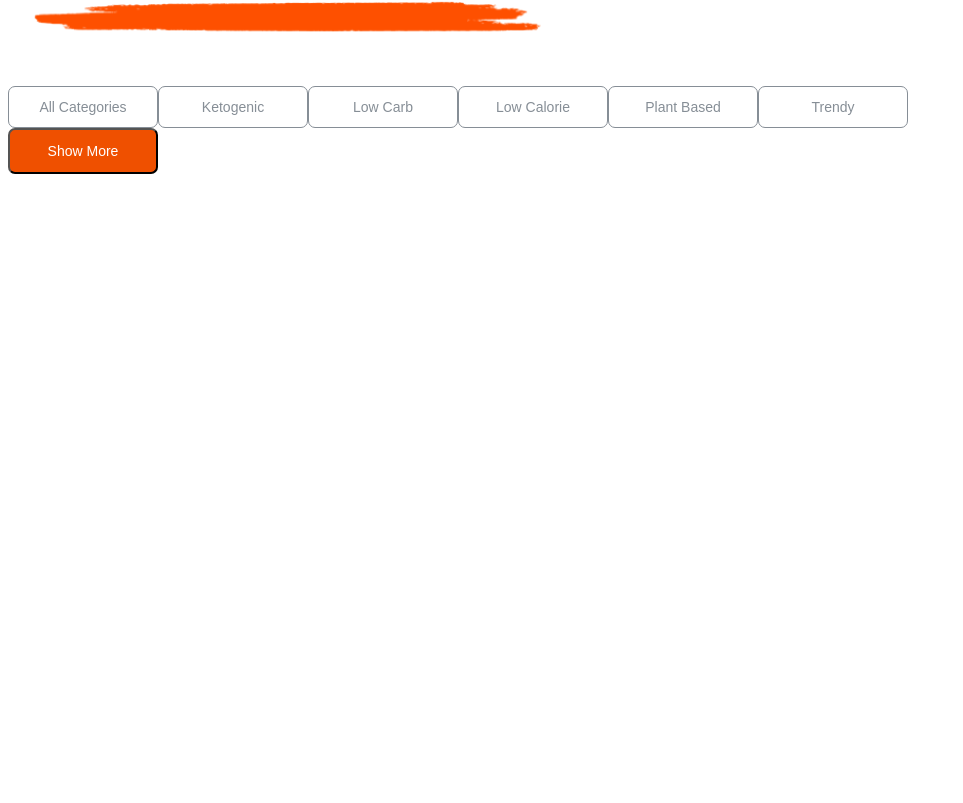
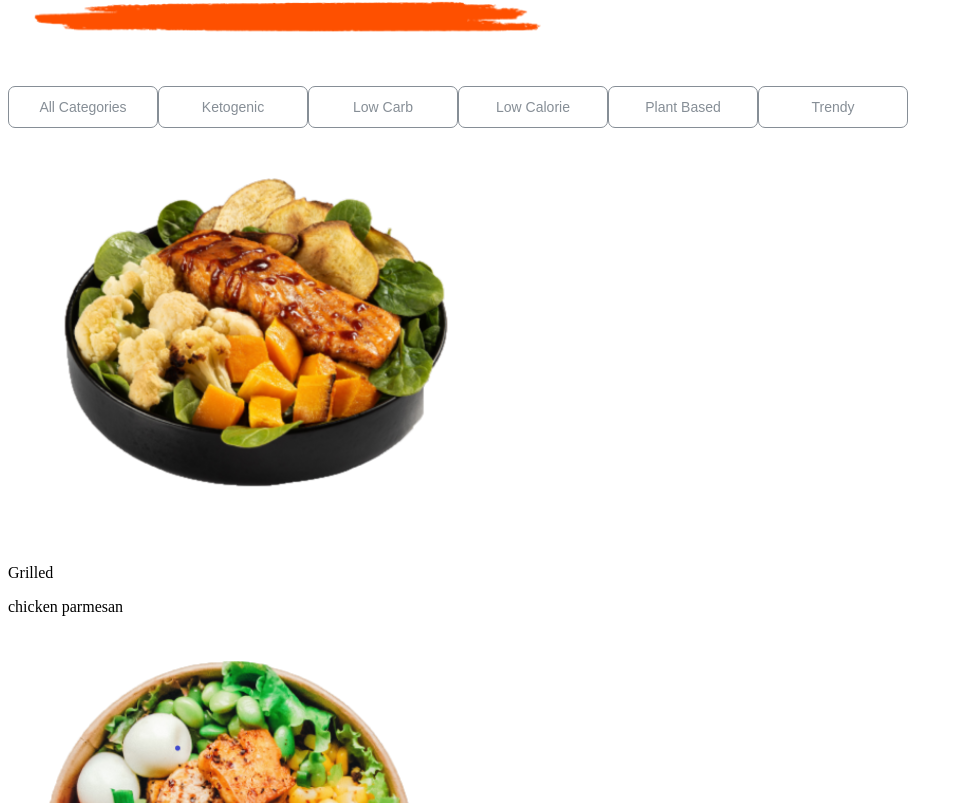
Before and after one commit to KobiManuel/React_Meals, a React (Create React App) app: page / in a window 1280 px wide. Shown: the part 1157-1960 px from the top of the page, without its empty margins (0-963 px from the left). Before the commit the page ends 1339 px from the top, so only its background shows below. Built offline with nearby package versions, Linux system fonts and the light colour scheme.

Commit message:
style(formatting): formatted document

```diff
--- a/src/Pages/LandingPage/MealsSection/Main.jsx
+++ b/src/Pages/LandingPage/MealsSection/Main.jsx
@@ -1,20 +1,12 @@
-import React from 'react'
-import Wrapper from '../../../UI/Wrapper/Wrapper'
-import tomato from './images/tomatoes.png'
-import dash from '../../../assets/dash.png'
-import Button from '../../../UI/Button/Button'
-import styles from '../../../UI/Button/TransparentBtn.module.css'
-import MealCard from '../../../UI/Cards/MealCard/MealCard'
-import bowl1 from './images/bowl1.png'
-import bowl2 from './images/bowl2.png'
-import bowl3 from './images/bowl3.png'
-import bowl4 from './images/bowl4.png'
-import bowl5 from './images/bowl5.png'
-import bowl6 from './images/box6.png'
-import bowl7 from './images/box7.png'
-import bowl8 from './images/box8png.png'
-import { useState } from 'react'
-import { MealCardInfo } from './MealCardInfo'
+import React from "react";
+import Wrapper from "../../../UI/Wrapper/Wrapper";
+import tomato from "./images/tomatoes.png";
+import dash from "../../../assets/dash.png";
+import Button from "../../../UI/Button/Button";
+import styles from "../../../UI/Button/TransparentBtn.module.css";
+import MealCard from "../../../UI/Cards/MealCard/MealCard";
+import { useState } from "react";
+import { MealCardInfo } from "./MealCardInfo";
 const MealsSection = () => {
   const [visible, setVisible] = useState(4);
   const showMoreOrLessHandler = (event) => {
@@ -24,16 +16,18 @@ const MealsSection = () => {
     }
   };
   return (
-    <Wrapper bg_color=" bg-white z-10" >
-        <div className=' max-w-[1100px] mx-auto px-16'>
-        <figure className='w-fit relative -translate-y-[35%] translate-x-6 !mr-0'>
-            <img src={tomato} alt="/" className=' w-[220px]' />
+    <Wrapper bg_color=" bg-white z-10">
+      <div className=" max-w-[1100px] mx-auto px-16">
+        <figure className="w-fit relative -translate-y-[35%] translate-x-6 !mr-0">
+          <img src={tomato} alt="/" className=" w-[220px]" />
         </figure>
-        <header className='capitalize body-font font-poppins text-center w-fit mx-auto -translate-y-[100%] '>
-            <h5 className='text-4xl text-[var(--secondary)] font-semibold'>Favorite meals</h5>
-            <img src={dash} alt='/' className='w-[300px] h-[60px] mt-[-9px]'/>
+        <header className="capitalize body-font font-poppins text-center w-fit mx-auto -translate-y-[100%] ">
+          <h5 className="text-4xl text-[var(--secondary)] font-semibold">
+            Favorite meals
+          </h5>
+          <img src={dash} alt="/" className="w-[300px] h-[60px] mt-[-9px]" />
         </header>
-        <div className='flex flex-row justify-between -translate-y-[150%] '>
+        <div className="flex flex-row justify-between -translate-y-[150%] ">
           <Button className={styles.button}>all categories</Button>
           <Button className={`!acctive ${styles.button}`}>ketogenic</Button>
           <Button className={styles.button}>low carb</Button>
@@ -41,15 +35,26 @@ const MealsSection = () => {
           <Button className={styles.button}>plant based</Button>
           <Button className={styles.button}>trendy</Button>
         </div>
-        <div className='grid grid-cols-4 gap-6'>
-
+        <div className="grid grid-cols-4 gap-6">
+          {MealCardInfo.slice(0, visible).map(
+            ({ meal, mealNameTop, mealNameBottom }) => (
+              <MealCard
+                meal={meal}
+                mealNametop={mealNameTop}
+                mealNameBottom={mealNameBottom}
+              />
+            )
+          )}
         </div>
-        <div className=' w-fit mx-auto mt-12' >
-            <Button onClick={showMoreOrLessHandler}> {visible === MealCard.length ? "Show Less" : "Show More"}</Button>
+        <div className=" w-fit mx-auto mt-12">
+          <Button onClick={showMoreOrLessHandler}>
+            {" "}
+            {visible === MealCard.length ? "Show Less" : "Show More"}
+          </Button>
         </div>
       </div>
     </Wrapper>
-  )
-}
+  );
+};
 
-export default MealsSection
+export default MealsSection;
--- a/src/Pages/LandingPage/MealsSection/MealCardInfo.jsx
+++ b/src/Pages/LandingPage/MealsSection/MealCardInfo.jsx
@@ -1,32 +1,50 @@
- export const MealCardInfo = [{
+import bowl1 from "./images/bowl1.png";
+import bowl2 from "./images/bowl2.png";
+import bowl3 from "./images/bowl3.png";
+import bowl4 from "./images/bowl4.png";
+import bowl5 from "./images/bowl5.png";
+import bowl6 from "./images/box6.png";
+import bowl7 from "./images/box7.png";
+import bowl8 from "./images/box8png.png";
+export const MealCardInfo = [
+  {
+    meal: bowl1,
     mealNameTop: "Grilled",
-    mealNameBottom: "chicken parmesan"
+    mealNameBottom: "chicken parmesan",
   },
   {
+    meal: bowl2,
     mealNameTop: "jalapeno",
-    mealNameBottom: "popper platter"
+    mealNameBottom: "popper platter",
   },
   {
+    meal: bowl3,
     mealNameTop: "sun-dried",
-    mealNameBottom: "tomato chicken"
+    mealNameBottom: "tomato chicken",
   },
   {
+    meal: bowl4,
     mealNameTop: "spicy-turkey",
-    mealNameBottom: "poblano bowl"
+    mealNameBottom: "poblano bowl",
   },
   {
+    meal: bowl5,
     mealNameTop: "Grilled",
-    mealNameBottom: "chicken parmesan"
+    mealNameBottom: "chicken parmesan",
   },
   {
+    meal: bowl6,
     mealNameTop: "Grilled",
-    mealNameBottom: "chicken parmesan"
+    mealNameBottom: "chicken parmesan",
   },
   {
+    meal: bowl7,
     mealNameTop: "Grilled",
-    mealNameBottom: "chicken parmesan"
+    mealNameBottom: "chicken parmesan",
   },
   {
+    meal: bowl8,
     mealNameTop: "Grilled",
-    mealNameBottom: "chicken parmesan"
-}]
+    mealNameBottom: "chicken parmesan",
+  },
+];
```
Lines whose indentation alone changed are shown as unchanged.
